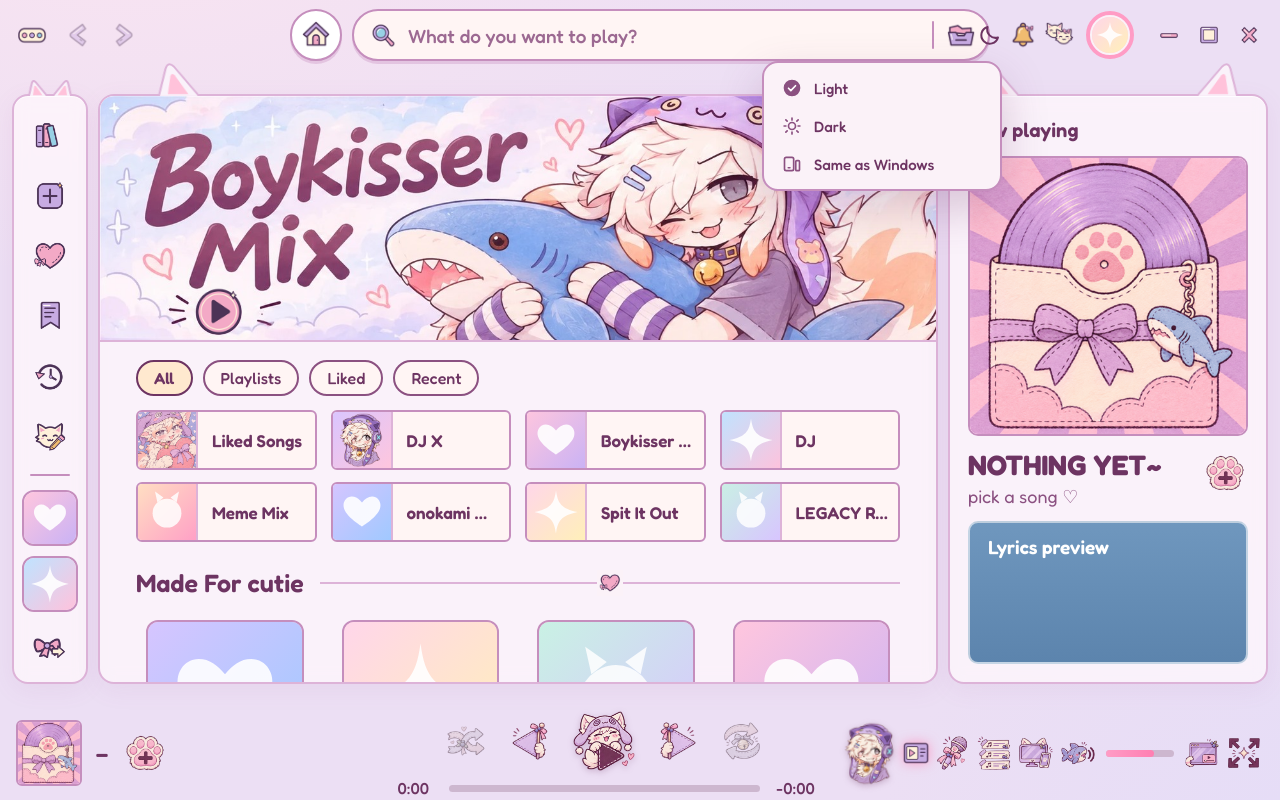
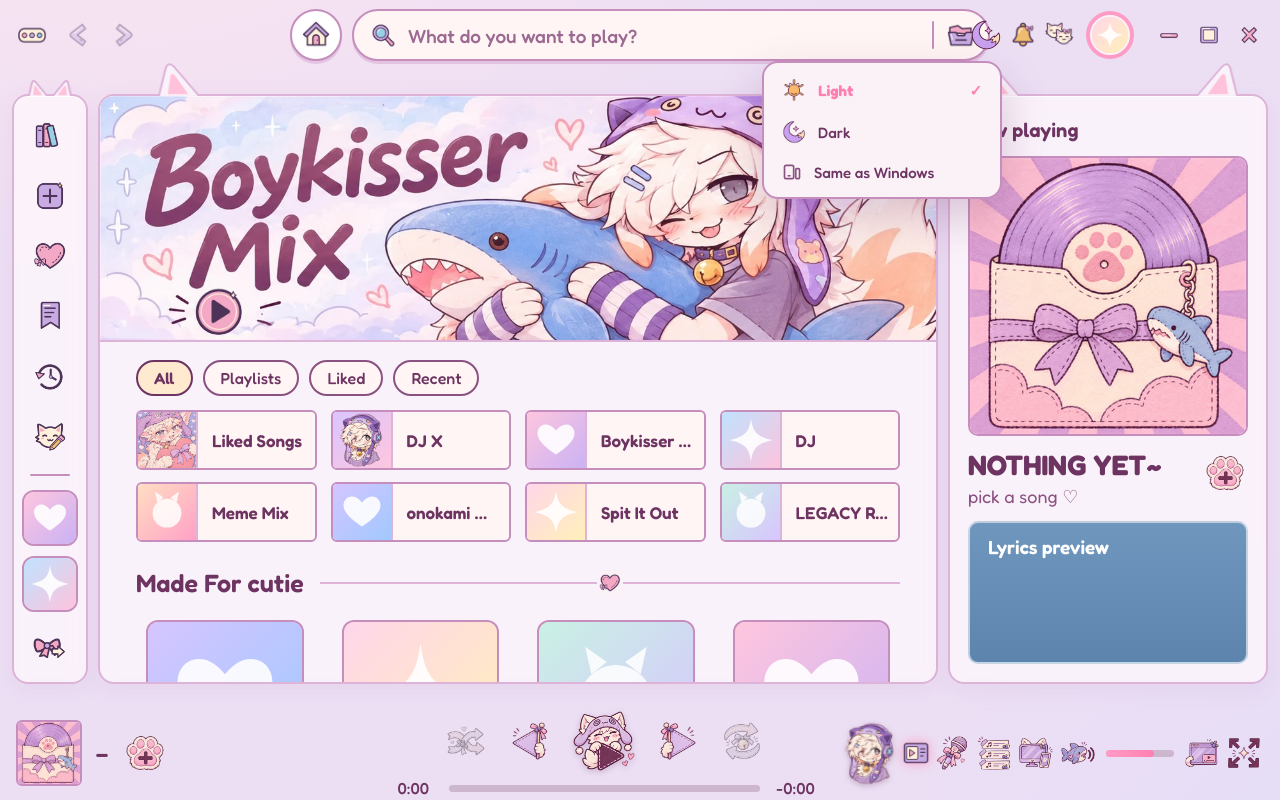
Before and after one commit to ScaraKazuha/femboy-spotify, a plain HTML site: page ui/index.html in a window 1280 px wide. Both pictures are taken after a click on the button 990 px from the left and 35 px from the top of the page. Drawn offline with Linux system fonts and the light colour scheme.

Commit message:
Hand-drawn theme icons
The theme button and menu use the drawn moon (theme-dark) and cat-eared
sun (theme-light); the chosen option is shown in pink with a check
instead of replacing its icon.

Co-Authored-By: Claude Opus 5.5 <noreply@anthropic.com>

```diff
--- a/ui/app.js
+++ b/ui/app.js
@@ -1690,11 +1690,10 @@ document.querySelectorAll('.side-btn[data-nav]').forEach((b) => b.addEventListen
 
 $('btn-theme').onclick = () => {
   const c = themeChoice();
-  const mark = (k) => (c === k ? 'check-circle' : '');
   showMenu([
-    { icon: mark('light') || 'moon', label: 'Light', run: () => setTheme('light') },
-    { icon: mark('dark') || 'sun', label: 'Dark', run: () => setTheme('dark') },
-    { icon: mark('auto') || 'devices', label: 'Same as Windows', run: () => setTheme('auto') },
+    { icon: 'sun', label: 'Light', on: c === 'light', run: () => setTheme('light') },
+    { icon: 'moon', label: 'Dark', on: c === 'dark', run: () => setTheme('dark') },
+    { icon: 'devices', label: 'Same as Windows', on: c === 'auto', run: () => setTheme('auto') },
   ], $('btn-theme'));
 };
 $('btn-home').onclick = () => go({ name: 'home' });
--- a/ui/icons.js
+++ b/ui/icons.js
@@ -121,6 +121,8 @@ const ICON_ART = {
   following: 'following',
   'save-album': 'save-album',
   'album-saved': 'album-saved',
+  moon: 'theme-dark',
+  sun: 'theme-light',
 };
 
 function icon(name, cls = '') {
--- a/ui/style.css
+++ b/ui/style.css
@@ -1453,3 +1453,7 @@ html.theme-switching, html.theme-switching *, html.theme-switching *::before, ht
 .home-btn.on { background: #fff; }
 [data-theme="dark"] .home-btn.on { background: #4a2f52; }
 [data-theme="dark"] .section-head .line .ico { background: #2a1c33; }
+/* the chosen option in a menu (theme) */
+.menu-item.on { color: var(--pink-2); font-weight: 700; }
+.menu-item.on::after { content: "✓"; margin-left: auto; padding-left: 10px; }
+#btn-theme > .ico.art { width: 32px; height: 32px; }
```
Also changed, not shown: ui/art/icons/theme-dark.png (added), ui/art/icons/theme-light.png (added).
